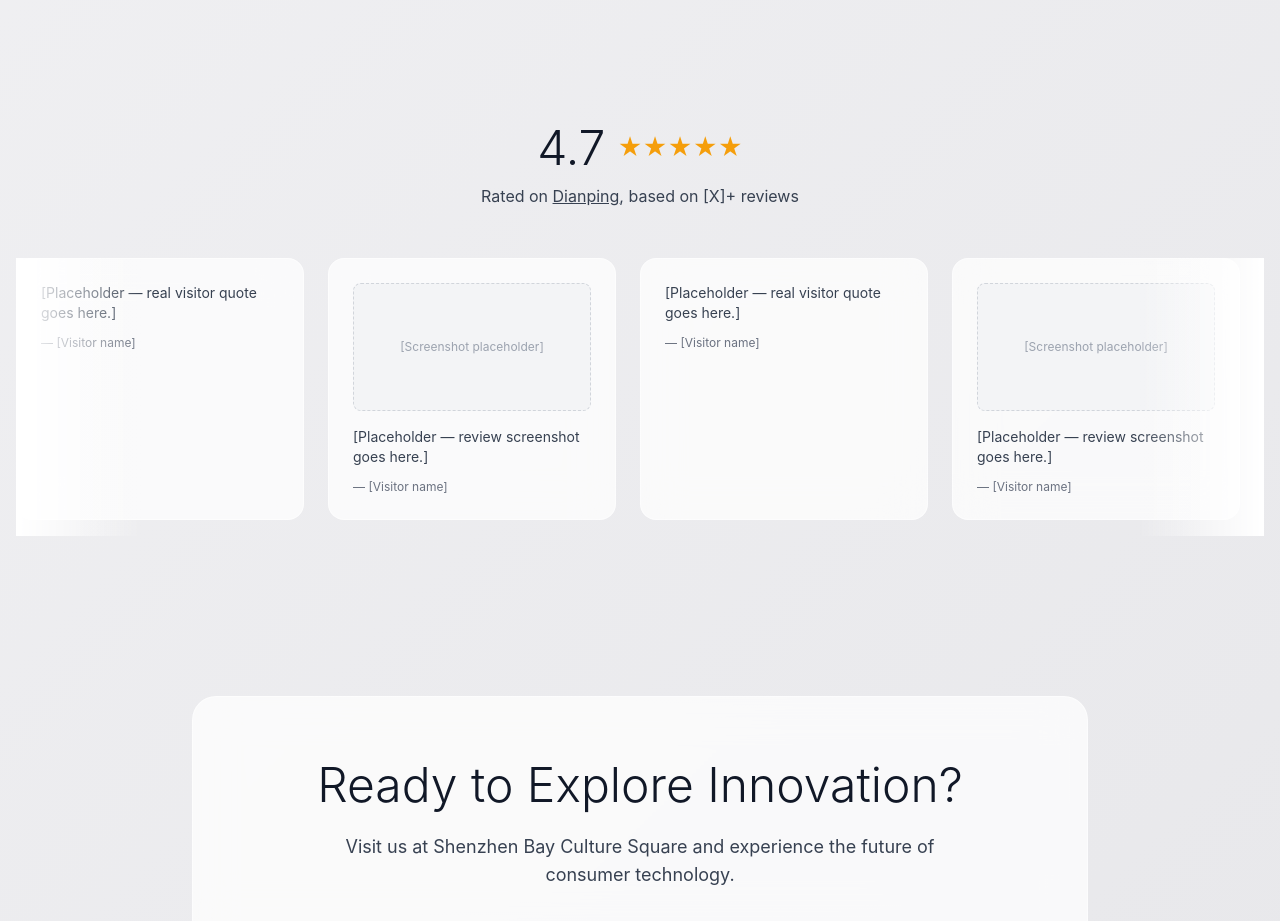
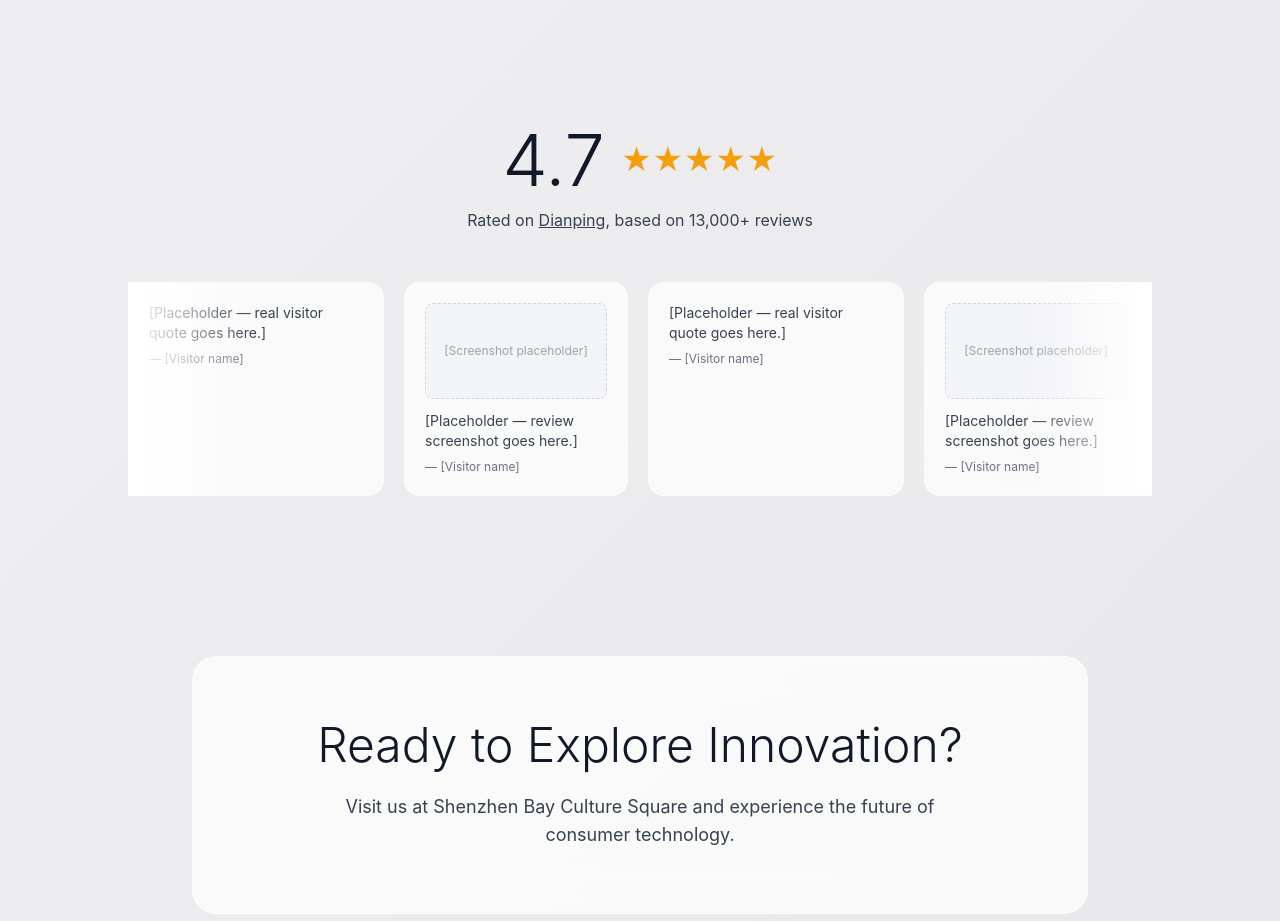
Before and after one commit to INNO100OFFICIAL/inno100-website, a Next.js app: page / in a window 1280 px wide. Shown: the part 1960-2881 px from the top of the page. Built offline with nearby package versions, Linux system fonts and the light colour scheme; no server answers.

Commit message:
Center reviews rail, auto-scroll loop, resize cards, update review count

```diff
--- a/app/globals.css
+++ b/app/globals.css
@@ -34,3 +34,23 @@ a {
 .scrollbar-hide::-webkit-scrollbar {
   display: none;
 }
+
+/* Continuous horizontal scroll for the Reviews rail. The track renders its
+   card list twice back-to-back; animating to -50% loops seamlessly instead
+   of snapping. Pauses on hover so a visitor can actually read a card. */
+@keyframes scroll-left {
+  from {
+    transform: translateX(0);
+  }
+  to {
+    transform: translateX(-50%);
+  }
+}
+
+.animate-scroll-left {
+  animation: scroll-left 40s linear infinite;
+}
+
+.animate-scroll-left:hover {
+  animation-play-state: paused;
+}
--- a/app/page.tsx
+++ b/app/page.tsx
@@ -332,9 +332,9 @@ export default function Home() {
       <section className="py-20 px-4 overflow-hidden">
         <div className="max-w-5xl mx-auto">
           <div className="section-content mb-12 text-center" style={{ animationDelay: '1s' }}>
-            <div className="flex items-center justify-center gap-3 mb-3">
-              <span className="text-4xl md:text-5xl font-light text-gray-900">4.7</span>
-              <span className="text-2xl text-amber-500" aria-hidden="true">★★★★★</span>
+            <div className="flex items-center justify-center gap-4 mb-3">
+              <span className="text-6xl md:text-7xl font-light text-gray-900">4.7</span>
+              <span className="text-3xl text-amber-500" aria-hidden="true">★★★★★</span>
             </div>
             <p className="text-gray-700">
               Rated on{' '}
@@ -346,20 +346,27 @@ export default function Home() {
               >
                 Dianping
               </a>
-              {/* Review count is a placeholder — swap in the real total alongside the testimonials below. */}
-              , based on [X]+ reviews
+              , based on 13,000+ reviews
             </p>
           </div>
         </div>
 
-        {/* Horizontally scrolling testimonial strip. Content below is placeholder
-            copy, not real visitor quotes — swap each card for an actual review
-            (with permission) before this ships. */}
-        <div className="relative">
+        {/* Horizontally auto-scrolling testimonial strip, centered within the
+            same max-w container as the sections above and below it. Content
+            below is placeholder copy, not real visitor quotes — swap each card
+            for an actual review (with permission) before this ships. */}
+        <div className="relative max-w-5xl mx-auto">
           <div className="absolute inset-y-0 left-0 w-16 md:w-32 bg-gradient-to-r from-white to-transparent z-10 pointer-events-none" />
           <div className="absolute inset-y-0 right-0 w-16 md:w-32 bg-gradient-to-l from-white to-transparent z-10 pointer-events-none" />
-          <div className="flex gap-6 overflow-x-auto pb-4 px-4 scrollbar-hide snap-x">
+          <div className="overflow-hidden">
+            <div className="flex gap-5 testimonial-track">
               {[
+                { type: 'text', quote: '[Placeholder — real visitor quote goes here.]', name: '[Visitor name]' },
+                { type: 'image', quote: '[Placeholder — review screenshot goes here.]', name: '[Visitor name]' },
+                { type: 'text', quote: '[Placeholder — real visitor quote goes here.]', name: '[Visitor name]' },
+                { type: 'image', quote: '[Placeholder — review screenshot goes here.]', name: '[Visitor name]' },
+                { type: 'text', quote: '[Placeholder — real visitor quote goes here.]', name: '[Visitor name]' },
+                // Duplicated so the track can loop seamlessly at -50%.
                 { type: 'text', quote: '[Placeholder — real visitor quote goes here.]', name: '[Visitor name]' },
                 { type: 'image', quote: '[Placeholder — review screenshot goes here.]', name: '[Visitor name]' },
                 { type: 'text', quote: '[Placeholder — real visitor quote goes here.]', name: '[Visitor name]' },
@@ -368,17 +375,18 @@ export default function Home() {
               ].map((item, i) => (
                 <div
                   key={i}
-                className="glass-card rounded-2xl p-6 flex-shrink-0 w-72 snap-start"
+                  className={`glass-card rounded-2xl p-5 flex-shrink-0 ${item.type === 'image' ? 'w-56' : 'w-64'}`}
                 >
                   {item.type === 'image' && (
-                  <div className="w-full h-32 rounded-lg bg-gray-100 border border-dashed border-gray-300 flex items-center justify-center mb-4">
+                    <div className="w-full h-24 rounded-lg bg-gray-100 border border-dashed border-gray-300 flex items-center justify-center mb-3">
                       <span className="text-xs text-gray-400">[Screenshot placeholder]</span>
                     </div>
                   )}
-                <p className="text-gray-700 text-sm mb-3">{item.quote}</p>
+                  <p className="text-gray-700 text-sm mb-2">{item.quote}</p>
                   <p className="text-xs text-gray-500">— {item.name}</p>
                 </div>
               ))}
+            </div>
           </div>
         </div>
       </section>
```
Lines whose indentation alone changed are shown as unchanged.
